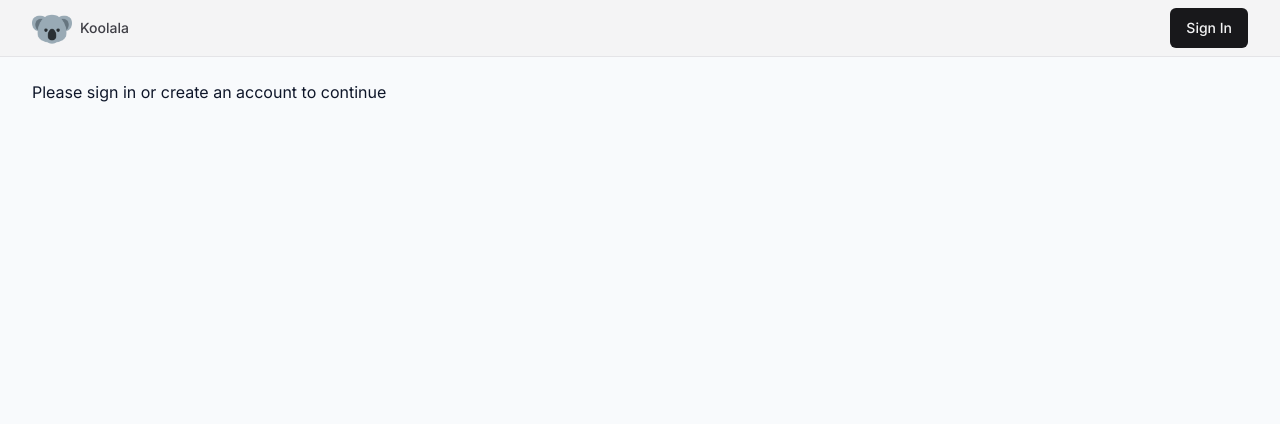
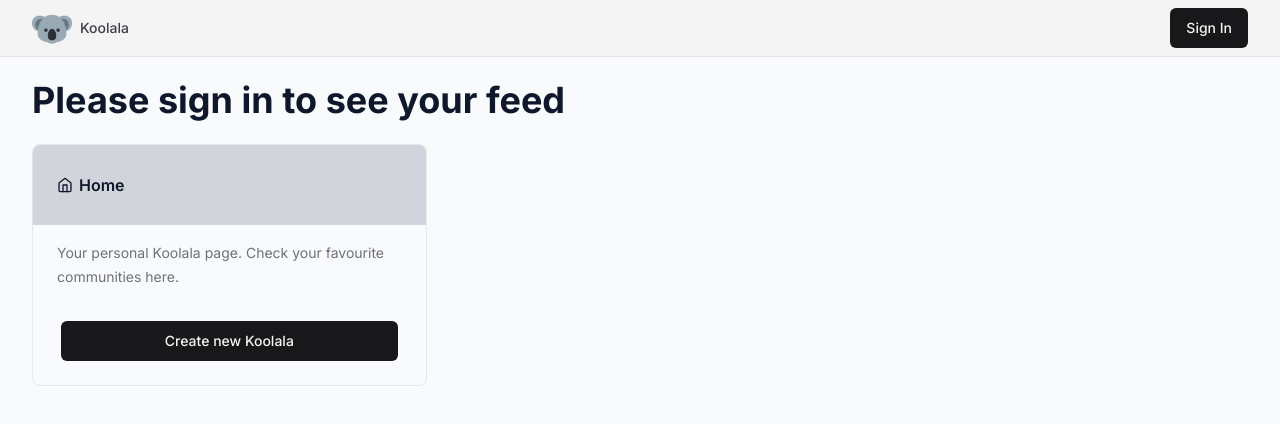
Before and after one commit to ralonsodeniz/nextjs-reddit-clone, a Next.js app: page / in a window 1280 px wide. Shown: the top 424 px of the page. Built offline with nearby package versions, Linux system fonts and the light colour scheme; no server answers.

Commit message:
refactor(pages): home
Improve readability and design of home page

Update home page to create the skeleton of its structure and to add its first element

```diff
--- a/src/app/page.tsx
+++ b/src/app/page.tsx
@@ -1,14 +1,44 @@
+import Link from 'next/link';
+
 import { EN } from '@/locale/en';
 import { getAuthSession } from '@/lib/auth';
+import { cn } from '@/lib/classnames';
+import { HomeIcon } from 'lucide-react';
+import { buttonVariants } from '@/components/ui/Button/styles';
+import { ROUTES } from '@/constants/routes';
+
+const classname = {
+  title: 'font-bold text-3xl md:text-4xl',
+  grid: 'grid grid-cols-1 md:grid-cols-3 gap-y-4 md:gap-x-4 py-6',
+  info: 'overflow-hidden h-fit rounded-lg border border-gray-200 order-first md:order-last',
+  infoText: 'font-semibold px-6 py-7 flex items-center gap-1.5 bg-gray-300',
+  homeIcon: 'w-4 h-4',
+  leadText:
+    '-my-3 divide-y divide-gray-100 px-6 py-7 text-sm leading-6 flex justify-between gap-x-4 text-zinc-500',
+  createLink: buttonVariants({ className: 'mt-4 mb-6 mx-7 w-[calc(100%-3.5rem)] cursor-pointer' }),
+};
 
 const HomePage = async () => {
   const session = await getAuthSession();
+  const title = session
+    ? EN.home.welcome(session?.user.name ?? EN.common.userName)
+    : EN.home.notSignedIn;
 
   return (
     <>
-      {session
-        ? EN.home.welcome(session?.user.name ?? EN.common.userName)
-        : EN.home.notSignedIn}
+      <h1 className={cn(classname.title)}>{title}</h1>
+      <section className={cn(classname.grid)}>
+        <article className={cn(classname.info)}>
+          <p className={cn(classname.infoText)}>
+            <HomeIcon className={cn(classname.homeIcon)} />
+            {EN.home.communityInfo.home}
+          </p>
+          <p className={cn(classname.leadText)}>{EN.home.communityInfo.lead}</p>
+          <Link href={ROUTES.create.href} className={cn(classname.createLink)}>
+            {EN.routes.create}
+          </Link>
+        </article>
+      </section>
     </>
   );
 };
--- a/src/locale/en.ts
+++ b/src/locale/en.ts
@@ -17,7 +17,11 @@ export const EN = {
   },
   home: {
     welcome: (name: string) => `${name}, Welcome to Koolala!`,
-    notSignedIn: 'Please sign in or create an account to continue',
+    notSignedIn: 'Please sign in to see your feed',
+    communityInfo: {
+      home: 'Home',
+      lead: 'Your personal Koolala page. Check your favourite communities here.',
+    },
   },
   signIn: {
     header: 'Welcome to Koolala',
```
